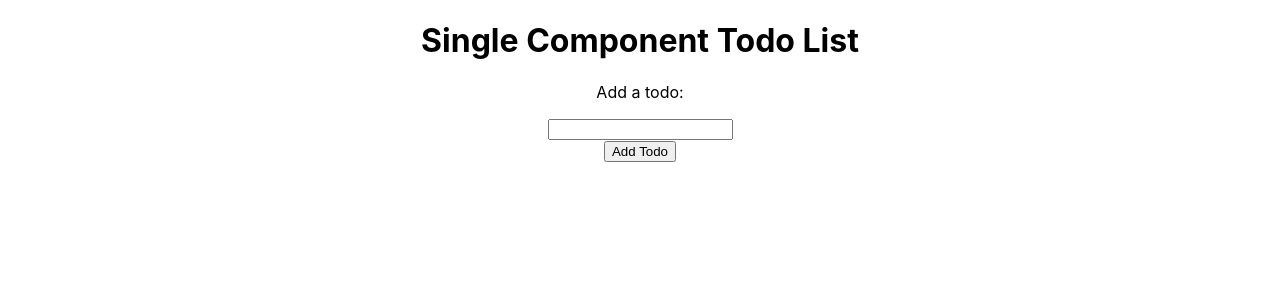
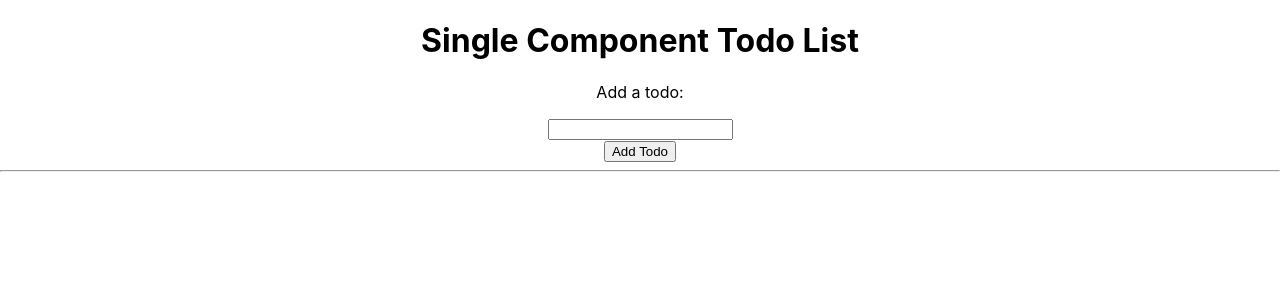
Before and after one commit to sevrinn/todo-list, a React (Create React App) app: page / in a window 1280 px wide. Shown: the top 300 px of the page. Built offline with nearby package versions, Linux system fonts and the light colour scheme.

Commit message:
added  conditional cross-out functionality

```diff
--- a/src/App.js
+++ b/src/App.js
@@ -95,18 +95,31 @@ function App() {
           <button>Add Todo</button>
         </div>
       </form>
+
+      <hr />
+
+
+
+
       {/*
       // - - - - - - R E A D - - - - - - //
       when we map through the todoList in curlybraces, it prints to page immediatly
       1. map through the todoList, for each todo, index pair
       2. create this todo item module that includes, todo, a checkbox to mark as complete, and an button to delete
        */}
-       { //1.
-         todoList.map((todo, index) => (
+        {/* //1. */}
+        {todoList.map((todo, index) => {
+          let todoClasses = [];
+
+            if (todo.complete) {
+            todoClasses.push("cross-out");
+            }
+          return (
+
            //2.
            <div key={index}>
             <div style={{display: "flex", alignItems: "center", justifyContent: "center"}}>
-            <p>{todo.todo}</p>
+            <p className={todoClasses.join(" ")}>{todo.todo}</p>
              <input
               type="checkbox"
               onChange={(event)=> {
@@ -117,8 +130,9 @@ function App() {
             {/* index of the corresponding todo is sent to handleRemoveTodo  */}
             <button onClick={()=>handleRemoveTodo(index)}>Remove Todo</button>
            </div>
-         ))
-       }
+          );
+
+         })}
     </div>
   );
 }
```
